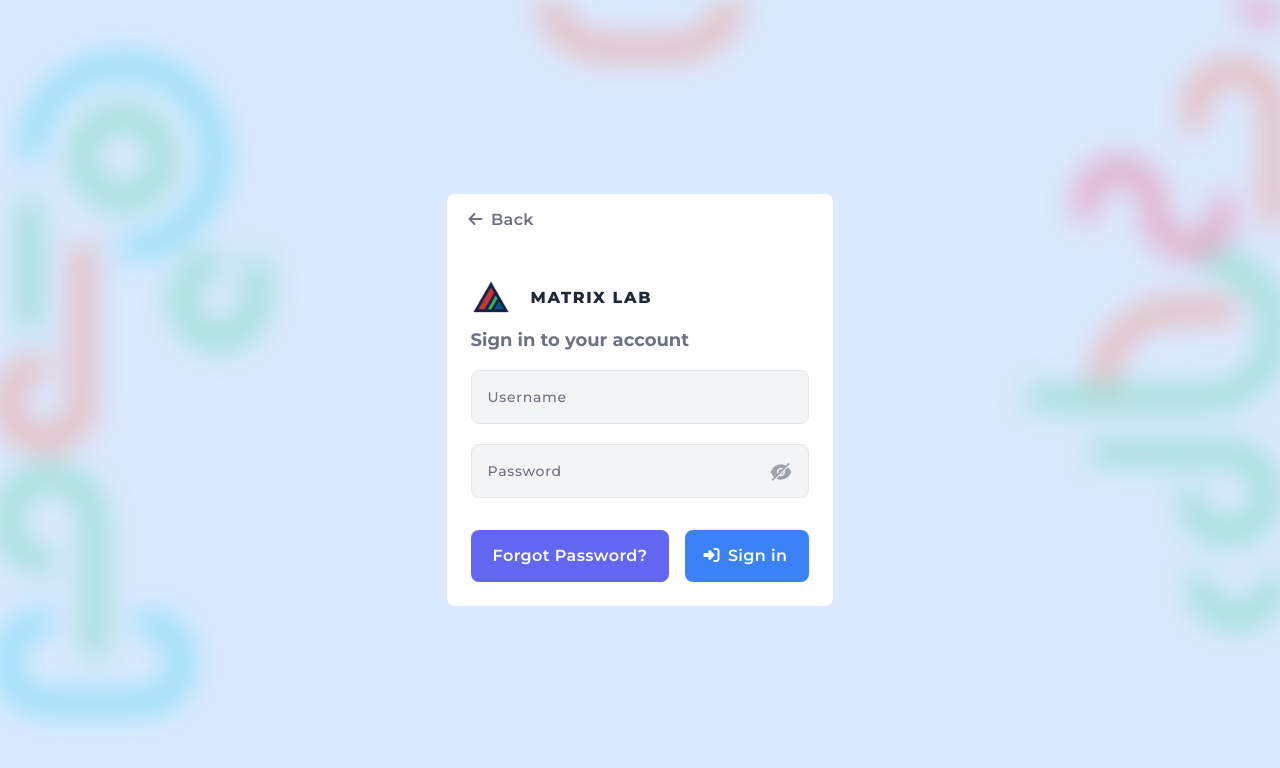
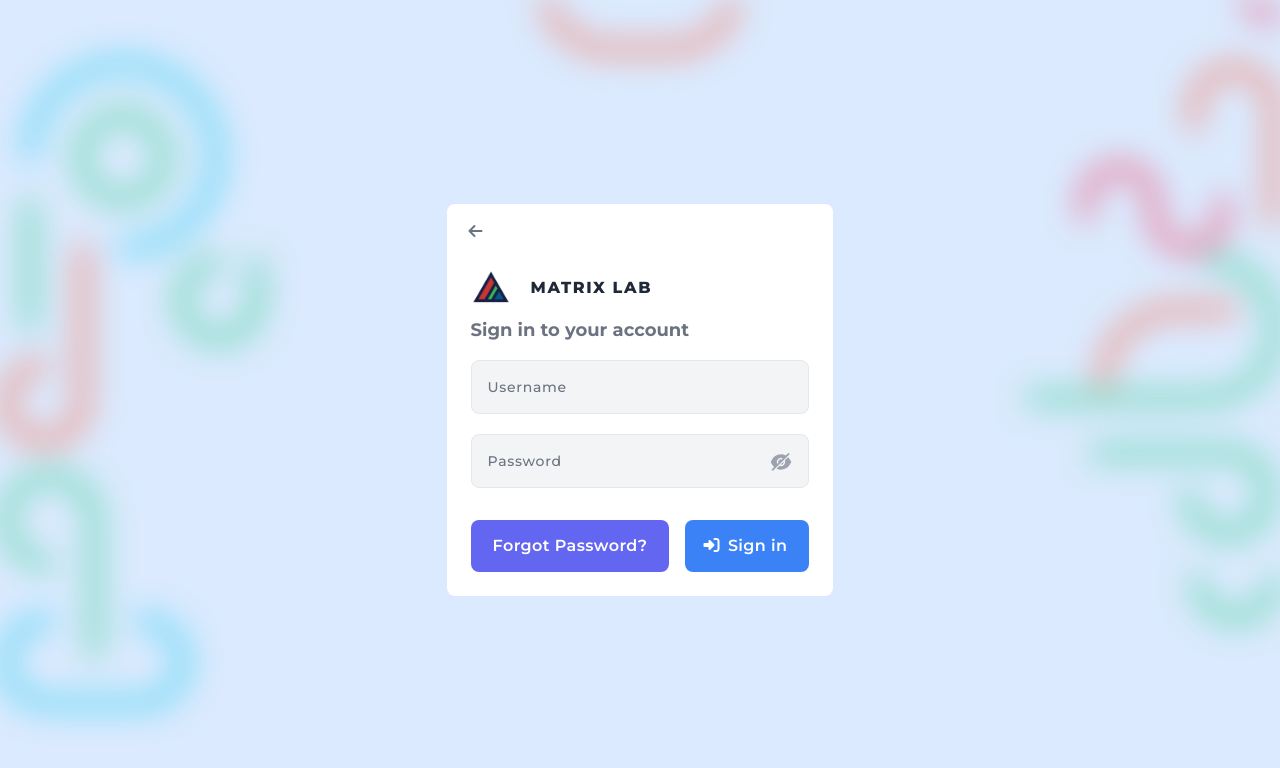
Before and after one commit to Jm-Paunlagui/Matrix-Lab-Client, a React (Create React App) app in the folder client/: page /auth in a window 1280 px wide. Shown: the top 768 px of the page. Built offline with nearby package versions, Linux system fonts and the light colour scheme.

Commit message:
BackNavigation implemented

```diff
--- a/client/src/views/auth/AuthForgotPasswordRequest.js
+++ b/client/src/views/auth/AuthForgotPasswordRequest.js
@@ -1,11 +1,10 @@
 import {
-  DEFAULT_BUTTON,
   ICON_PLACE_SELF_CENTER,
   PRIMARY_BUTTON,
   TEXT_FIELD,
 } from "../../assets/styles/input-types-styles";
 
-import { Link } from "react-router-dom";
+import BackNavigation from '../../components/navbars/BackNavigation'
 import React from "react";
 import logo from "../../assets/img/android-chrome-192x192.png";
 
@@ -18,19 +17,8 @@ export default function AuthForgotPasswordRequest() {
       <div className="flex items-center content-center justify-center h-full">
         <div className="w-max">
           <div className="relative flex flex-col w-full min-w-0 break-words bg-white border-0 rounded-lg shadow-lg">
-            <div className="inline-flex">
-              <button type={"button"} className={`${DEFAULT_BUTTON}`}>
-                <Link to={"/auth"}>
-                  <h1 className="px-5 py-3">
-                    <i
-                      className={`fas fa-arrow-left ${ICON_PLACE_SELF_CENTER}`}
-                    />
-                    Back
-                  </h1>
-                </Link>
-              </button>
-            </div>
-            <div className={"p-6"}>
+            <BackNavigation backTo={"/auth"} hasText={false} isSmall/>
+            <div className={"pr-6 pl-6 pb-6"}>
               <div className="flex items-center py-2 text-gray-800">
                 <img src={logo} alt="logo" className="w-10 h-10 mr-2" />
                 <h1 className="ml-3 font-extrabold tracking-widest text-md">
--- a/client/src/views/auth/AuthLogin.js
+++ b/client/src/views/auth/AuthLogin.js
@@ -2,7 +2,6 @@ import "react-toastify/dist/ReactToastify.css";
 
 import { AiFillEye, AiFillEyeInvisible } from "react-icons/ai";
 import {
-  DEFAULT_BUTTON,
   ICON_PLACE_SELF_CENTER,
   ICON_PLACE_SELF_CENTER_2,
   PRIMARY_BUTTON,
@@ -11,6 +10,7 @@ import {
 } from "../../assets/styles/input-types-styles";
 import React, { useState } from "react";
 
+import BackNavigation from '../../components/navbars/BackNavigation';
 import { Link } from "react-router-dom";
 import logo from "../../assets/img/android-chrome-192x192.png";
 
@@ -38,19 +38,8 @@ export default function AuthLogin() {
       <div className="flex items-center content-center justify-center h-full">
         <div className="w-max">
           <div className="relative flex flex-col w-full min-w-0 break-words bg-white border-0 rounded-lg">
-            <div className="inline-flex">
-              <button type={"button"} className={`text-left ${DEFAULT_BUTTON}`}>
-                <Link to={"/"}>
-                  <h1 className="px-5 py-3">
-                    <i
-                      className={`fas fa-arrow-left ${ICON_PLACE_SELF_CENTER}`}
-                    />
-                    Back
-                  </h1>
-                </Link>
-              </button>
-            </div>
-            <div className={"p-6"}>
+            <BackNavigation backTo={"/"} hasText={false} isSmall/>
+            <div className={"pr-6 pl-6 pb-6"}>
               <div className="flex items-center py-2 text-gray-800">
                 <img src={logo} alt="logo" className="w-10 h-10 mr-2" />
                 <h1 className="ml-3 font-extrabold tracking-widest text-md">
--- a/client/src/views/legal/PrivacyPolicy.js
+++ b/client/src/views/legal/PrivacyPolicy.js
@@ -1,6 +1,4 @@
-import { DEFAULT_BUTTON, ICON_PLACE_SELF_CENTER_1 } from '../../assets/styles/input-types-styles'
-
-import { Link } from 'react-router-dom'
+import BackNavigation from '../../components/navbars/BackNavigation';
 import Privacy from "../../assets/img/privacy.svg";
 import React from "react";
 
@@ -10,24 +8,13 @@ import React from "react";
 export default function PrivacyPolicy() {
   return (
     <>
-    <div className="fixed top-0 inline-flex flex-wrap items-center w-full p-1 shadow-md backdrop-blur-xl bg-white/50 font-Montserrat">
-      <button type={"button"} className={`text-left ${DEFAULT_BUTTON}`}>
-        <Link to={"/"}>
-          <h1 className="px-3 py-3">
-            <i
-              className={`fas fa-arrow-left ${ICON_PLACE_SELF_CENTER_1}`}
-            />
-          </h1>
-        </Link>
-      </button>
-      <h1 className="px-3 py-3 text-2xl text-gray-700">Privacy Policy</h1>
-    </div>
-      <div className="flex flex-col items-center max-w-screen-xl min-h-screen px-4 py-8 mx-auto lg:grid lg:gap-8 xl:gap-0 lg:py-16 lg:grid-cols-12 font-Montserrat md:pt-28 pt-28">
+      <BackNavigation isSmall={false} hasText backTo={"/"} pageTitle={"Privacy Policy"}  />
+      <div className="flex flex-col items-center max-w-screen-xl min-h-screen px-6 py-8 mx-auto lg:grid lg:gap-8 xl:gap-0 lg:py-16 lg:grid-cols-12 font-Montserrat md:pt-28 pt-28">
         <div className=" place-self-center lg:col-span-7">
           <h1 className="max-w-2xl mb-4 text-4xl font-extrabold leading-none tracking-tight text-gray-700 md:text-5xl xl:text-6xl">
             Privacy Policy
           </h1>
-          <p className="max-w-2xl mb-6 text-gray-500 lg:mb-8 md:text-lg lg:text-xl">
+          <p className="max-w-2xl mb-4 text-justify text-gray-500 lg:mb-8 md:text-lg lg:text-xl">
             This is the privacy policy of the Sentiment Analysis Evaluation
             Result project. This policy explains how we use your personal data
             and how we protect it. We will only use your personal data for the
--- a/client/src/views/legal/TermsAndConditions.js
+++ b/client/src/views/legal/TermsAndConditions.js
@@ -1,6 +1,4 @@
-import { DEFAULT_BUTTON, ICON_PLACE_SELF_CENTER_1 } from '../../assets/styles/input-types-styles'
-
-import { Link } from 'react-router-dom'
+import BackNavigation from '../../components/navbars/BackNavigation';
 import React from "react";
 import Terms from "../../assets/img/terms.svg";
 
@@ -10,24 +8,13 @@ import Terms from "../../assets/img/terms.svg";
 export default function TermsAndConditions() {
   return (
     <>
-    <div className="fixed top-0 inline-flex flex-wrap items-center w-full p-1 shadow-md backdrop-blur-xl bg-white/50 font-Montserrat">
-      <button type={"button"} className={`text-left ${DEFAULT_BUTTON}`}>
-        <Link to={"/"}>
-          <h1 className="px-3 py-3">
-            <i
-              className={`fas fa-arrow-left ${ICON_PLACE_SELF_CENTER_1}`}
-            />
-          </h1>
-        </Link>
-      </button>
-      <h1 className="px-3 py-3 text-2xl text-gray-700">Terms and Conditions</h1>
-    </div>
-      <div className="flex flex-col items-center max-w-screen-xl min-h-screen px-4 py-8 mx-auto lg:grid lg:gap-8 xl:gap-0 lg:py-16 lg:grid-cols-12 font-Montserrat md:pt-28 pt-28">
+      <BackNavigation isSmall={false} hasText backTo={"/"} pageTitle={"Terms and Conditions"} />
+      <div className="flex flex-col items-center max-w-screen-xl min-h-screen px-6 py-8 mx-auto lg:grid lg:gap-8 xl:gap-0 lg:py-16 lg:grid-cols-12 font-Montserrat md:pt-28 pt-28">
         <div className=" place-self-center lg:col-span-7">
           <h1 className="max-w-2xl mb-4 text-4xl font-extrabold leading-none tracking-tight text-gray-700 md:text-5xl xl:text-6xl">
             Terms and Conditions
           </h1>
-          <p className="max-w-2xl mb-6 text-gray-500 lg:mb-8 md:text-lg lg:text-xl">
+          <p className="max-w-2xl mb-4 text-justify text-gray-500 lg:mb-8 md:text-lg lg:text-xl">
             This is the terms and conditions of the Sentiment Analysis
             Evaluation Result project. By using this website, you agree to the
             terms and conditions. If you do not agree to the terms and
```
